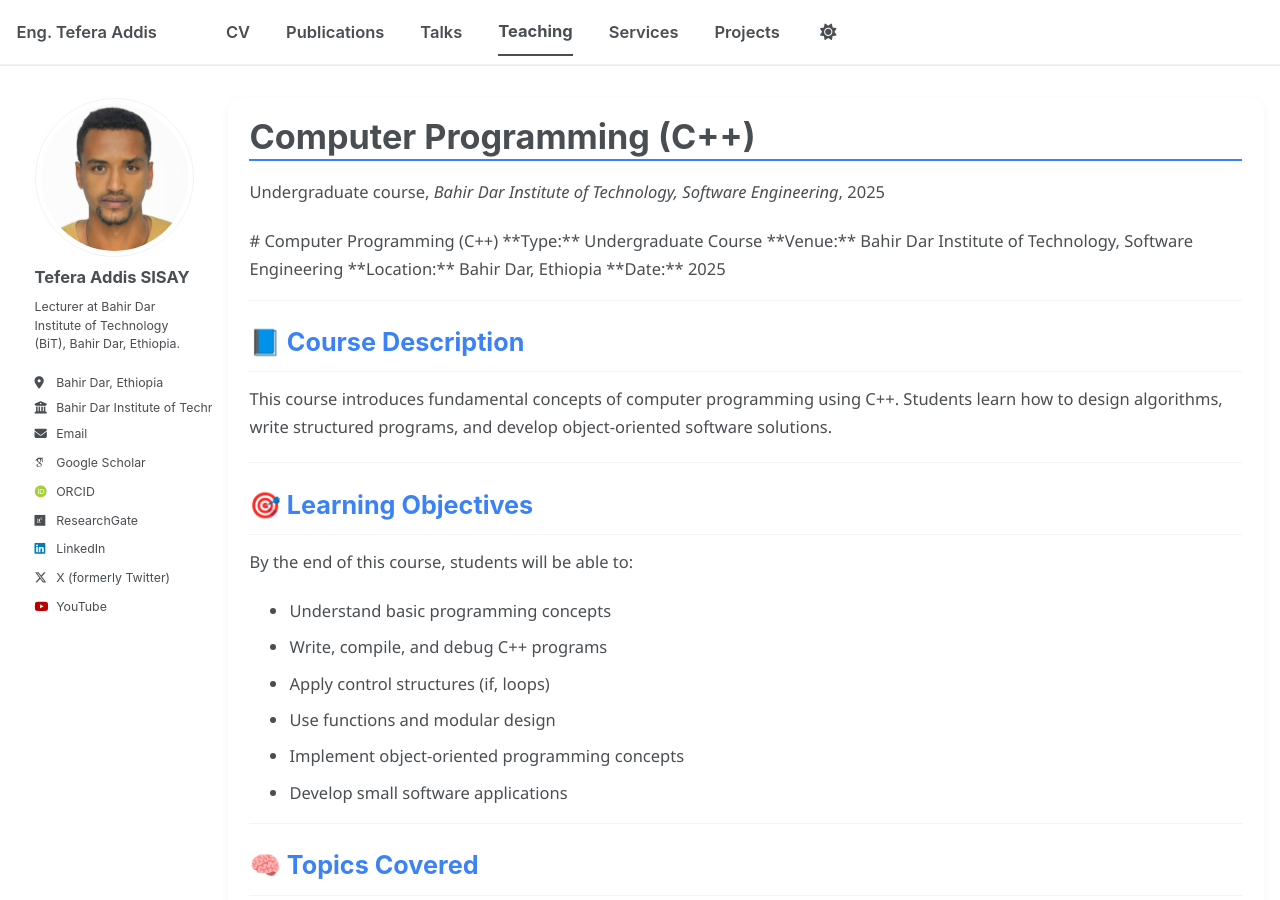
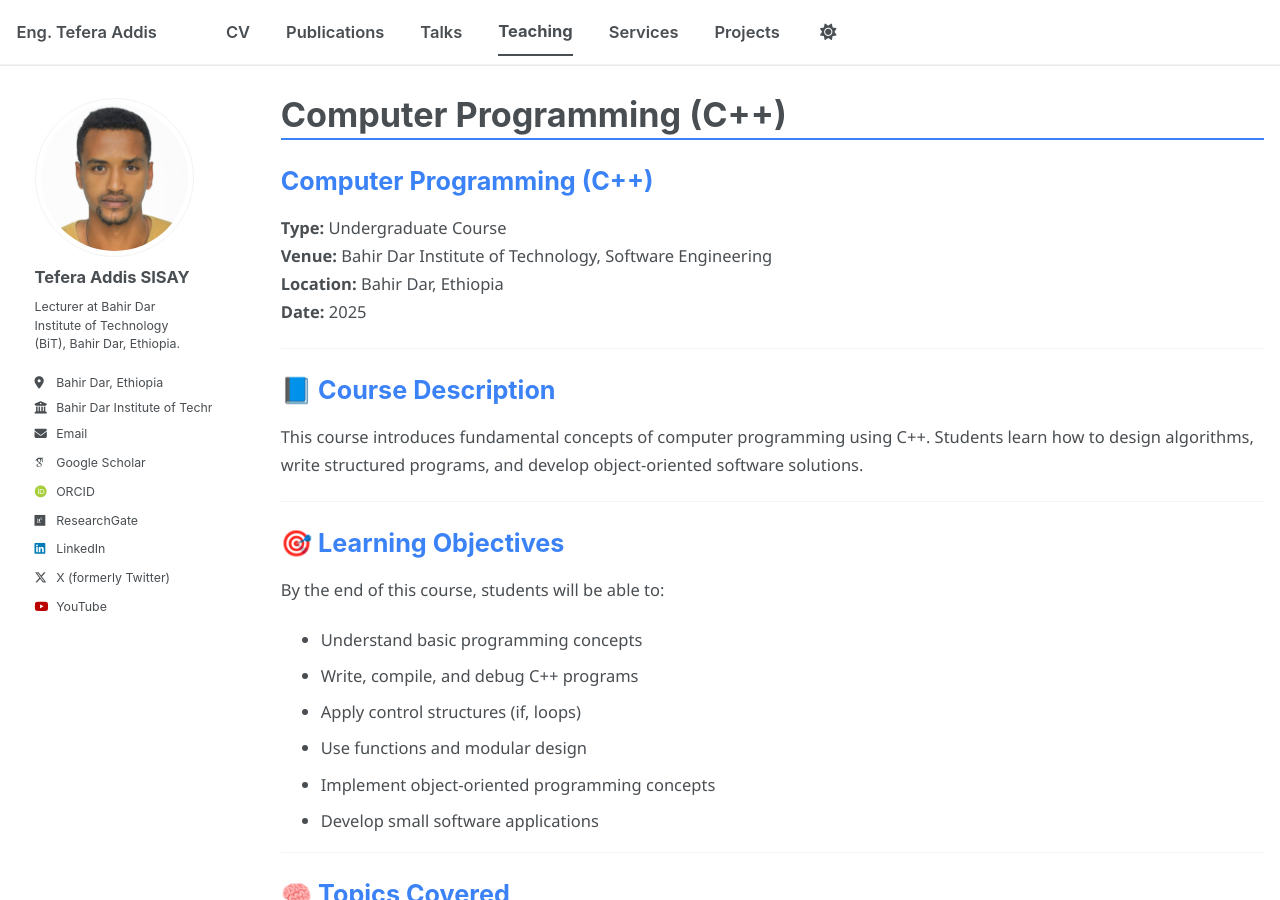
Before and after one commit to tefera-addis-sisay/tefera-addis-sisay.github.io, a Jekyll site: the page built from _teaching/computer-programming-cpp.md, in a window 1280 px wide and 900 px high. Built offline with Jekyll 4.4.1, drawn with Linux system fonts in a browser that asks for light colours; some web fonts are replaced; a script bundle is joined from its source files by our own code; library files that are not in the unit come from our copies; some of the changed lines change nothing that is shown.

Commit message:
Update computer-programming-cpp.md

```diff
--- a/_teaching/computer-programming-cpp.md
+++ b/_teaching/computer-programming-cpp.md
@@ -6,20 +6,16 @@
 venue: "Bahir Dar Institute of Technology, Software Engineering"
 date: 2025-09-01
 location: "Bahir Dar, Ethiopia"
-layout: single
+layout: archive
 author_profile: true
 ---
 
-<div class="course-header">
-
-# Computer Programming (C++)
+## Computer Programming (C++)
 
 **Type:** Undergraduate Course
 **Venue:** Bahir Dar Institute of Technology, Software Engineering
 **Location:** Bahir Dar, Ethiopia
 **Date:** 2025
-
-</div>
 
 ---
 
```
